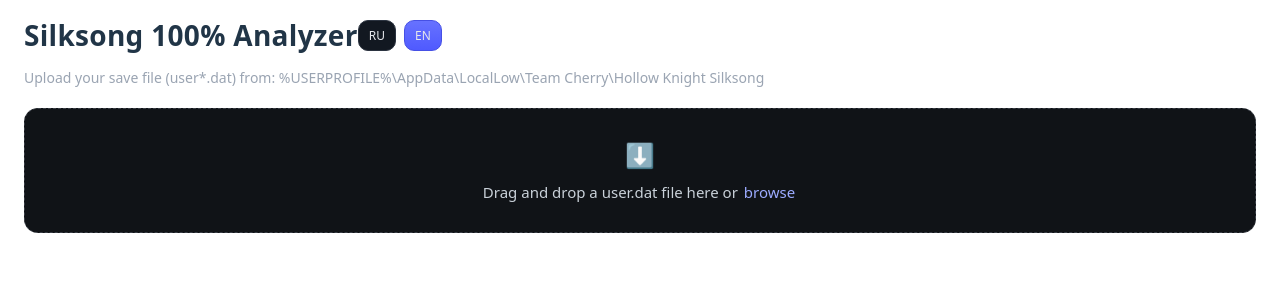
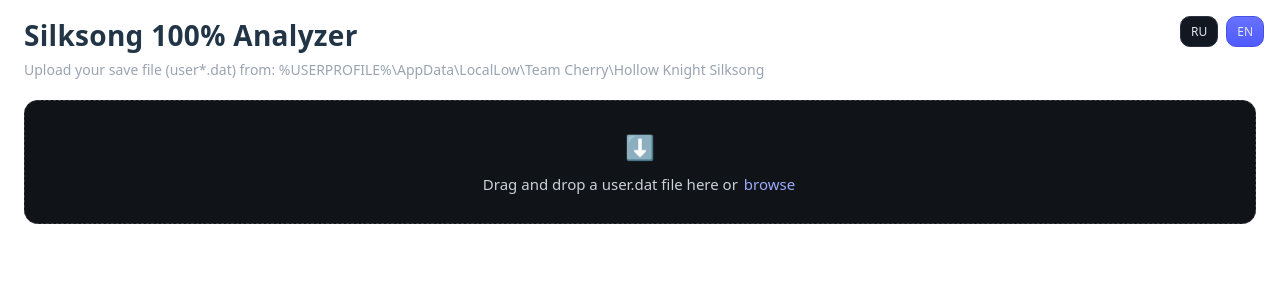
Before and after one commit to glikoliz/silksong-save-analyzer, a React (Vite) app: page / in a window 1280 px wide. Shown: the top 300 px of the page. Built offline with nearby package versions, Linux system fonts and the light colour scheme.

Commit message:
style(app): move language switcher to the right

```diff
--- a/src/App.tsx
+++ b/src/App.tsx
@@ -299,10 +299,7 @@
 
   return (
     <div className="container">
-      <header className="header">
-        <div style={{ display: 'flex', justifyContent: 'space-between', alignItems: 'center', marginBottom: '8px' }}>
-          <h1 className="title">{t('title')}</h1>
-          <div style={{ display: 'flex', gap: '8px' }}>
+      <div style={{ position: 'absolute', top: '16px', right: '16px', display: 'flex', gap: '8px', zIndex: 1000 }}>
             <button
               className={`btn small ${language === 'ru' ? 'primary' : ''}`}
               onClick={() => changeLanguage('ru')}
@@ -316,7 +313,8 @@
               EN
             </button>
           </div>
-        </div>
+      <header className="header">
+        <h1 className="title">{t('title')}</h1>
         <p className="subtitle">{t('subtitle')}</p>
       </header>
       <section className={`dropzone ${dragActive ? 'active' : ''}`} onDrop={handleDrop} onDragOver={handleDragOver} onDragLeave={handleDragLeave} role="button" aria-label={t('dropAria')} tabIndex={0} onKeyDown={(e) => { if (e.key === 'Enter' || e.key === ' ') triggerBrowse() }}>
```
